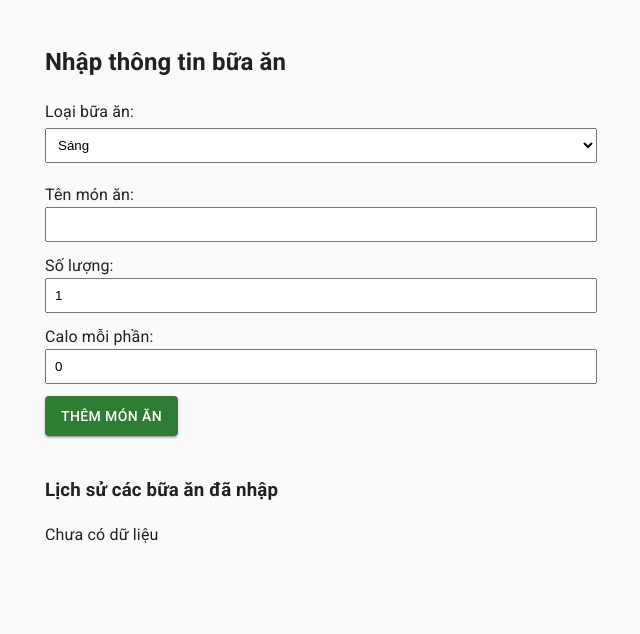
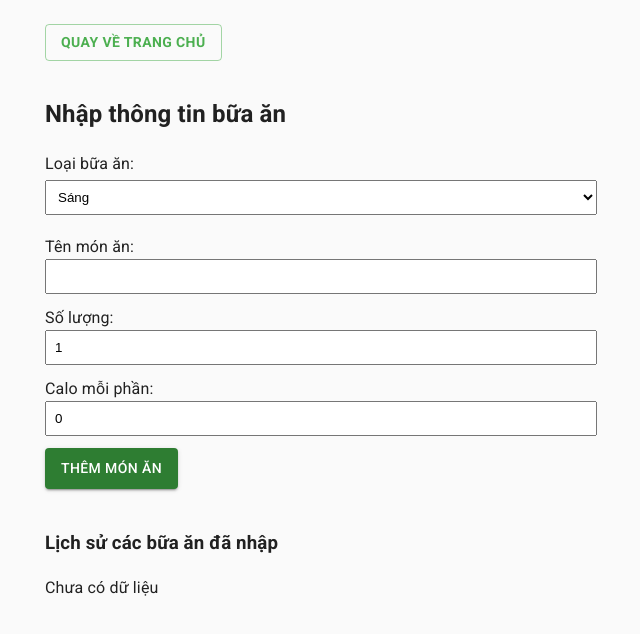
Before and after one commit to MinhKhoi07/CongNghePhanMem-DA22TTD, a React (Create React App) app in the folder frontend/: page /meal-input in a window 1280 px wide. Shown: the top 634 px of the page, without its empty margins (319-959 px from the left). Built offline with nearby package versions, Linux system fonts and the light colour scheme.

Commit message:
feat: thêm icon broccoli vào dashboard và nút quay về trang chủ ở meal input

```diff
--- a/frontend/package.json
+++ b/frontend/package.json
@@ -18,7 +18,7 @@
     "date-fns": "^2.30.0",
     "react": "^18.2.0",
     "react-dom": "^18.2.0",
-    "react-router-dom": "^6.20.1",
+    "react-router-dom": "^6.30.1",
     "react-scripts": "5.0.1",
     "recharts": "^2.8.0",
     "typescript": "^4.9.5",
--- /dev/null
+++ b/frontend/src/images.d.ts
@@ -0,0 +1,4 @@
+declare module "*.png" {
+    const value: string;
+    export default value;
+  }
--- a/frontend/src/pages/Dashboard.tsx
+++ b/frontend/src/pages/Dashboard.tsx
@@ -8,6 +8,7 @@ import LocalDiningIcon from '@mui/icons-material/LocalDining';
 import EmojiFoodBeverageIcon from '@mui/icons-material/EmojiFoodBeverage';
 import FavoriteIcon from '@mui/icons-material/Favorite';
 import { useAuth } from '../contexts/AuthContext';
+import BroccoliIcon from '../assets/broccoli.png';
 
 const tips = [
   {
@@ -145,7 +146,7 @@ const Dashboard: React.FC = () => {
           </Button>
         </Box>
         <Avatar
-          src="https://i.pinimgproxy.com/?url=aHR0cHM6Ly9jZG4taWNvbnMtcG5nLmZsYXRpY29uLmNvbS8yNTYvMTE3ODcvMTE3ODcyODMucG5n&ts=1752555749&sig=372a2c9711ba89ef38c28f36af8521e0ccfa6c23d7d9180886effbb780bb3534"
+          src={BroccoliIcon}
           alt="Healthy Icon"
           sx={{ width: 160, height: 160, boxShadow: 3, bgcolor: 'white' }}
         />
--- a/frontend/src/pages/MealInput.tsx
+++ b/frontend/src/pages/MealInput.tsx
@@ -1,5 +1,6 @@
 import React, { useState, useEffect } from 'react';
 import { Table, TableBody, TableCell, TableContainer, TableHead, TableRow, Paper, Button } from '@mui/material';
+import { useNavigate } from 'react-router-dom';
 
 interface MealItem {
   name: string;
@@ -26,6 +27,7 @@ const MealInput: React.FC = () => {
   const [mealType, setMealType] = useState<string>('breakfast');
   const [totalCalories, setTotalCalories] = useState<number | null>(null);
   const [history, setHistory] = useState<MealGroup[]>([]);
+  const navigate = useNavigate();
 
   useEffect(() => {
     const data = localStorage.getItem(LOCAL_KEY);
@@ -63,6 +65,14 @@ const MealInput: React.FC = () => {
 
   return (
     <div style={{ maxWidth: 600, margin: '0 auto', padding: 24 }}>
+      <Button
+        variant="outlined"
+        color="primary"
+        sx={{ mb: 2, fontWeight: 600 }}
+        onClick={() => navigate('/dashboard')}
+      >
+        Quay về trang chủ
+      </Button>
       <h2>Nhập thông tin bữa ăn</h2>
       <form onSubmit={handleSubmit} style={{ marginBottom: 32 }}>
         <div style={{ marginBottom: 12 }}>
```
Also changed, not shown: frontend/src/assets/broccoli.png (added), 1 other file (tests, documents, lock files or other folders).
